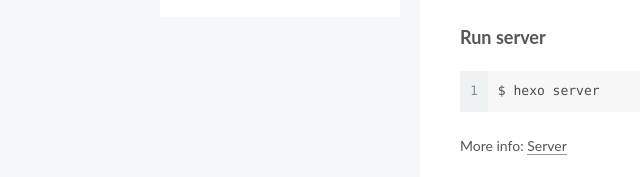
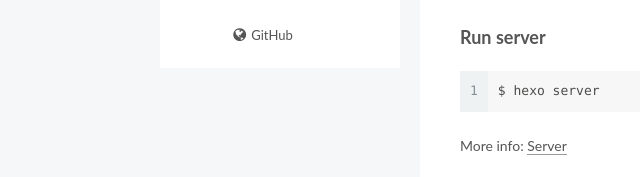
Before and after one commit to learnCmy/learnCmy.github.io, a plain HTML site: page 2021/09/01/hello-world/index.html in a window 1280 px wide. Both pictures are taken after a click on the item "站点概览". Shown: the part 491-668 px from the top of the page, 0-640 px from the left. Drawn offline with Linux system fonts and the light colour scheme.

Commit message:
Site updated: 2021-09-01 18:02:38

```diff
--- a/2021/09/01/hello-world/index.html
+++ b/2021/09/01/hello-world/index.html
@@ -460,6 +460,16 @@
 
 
 
+            <div class="links-of-author motion-element">
+
+                  <span class="links-of-author-item">
+                    <a href="https://github.com/yourname" target="_blank" title="GitHub">
+
+                        <i class="fa fa-fw fa-globe"></i>GitHub</a>
+                  </span>
+
+            </div>
+
 
 
 
--- a/css/main.css
+++ b/css/main.css
@@ -1823,7 +1823,7 @@
   width: 4px;
   height: 4px;
   border-radius: 50%;
-  background: #b4e06e;
+  background: #86fca7;
 }
 .links-of-blogroll {
   font-size: 13px;
```
Also changed, not shown: archives/2021/09/index.html (+10 -0 lines), archives/2021/index.html (+10 -0 lines), archives/index.html (+10 -0 lines), categories/index.html (+10 -0 lines), index.html (+10 -0 lines), tags/index.html (+10 -0 lines).
